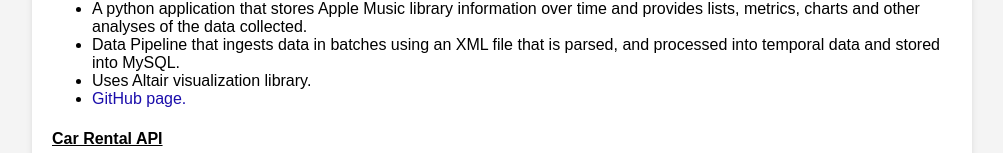
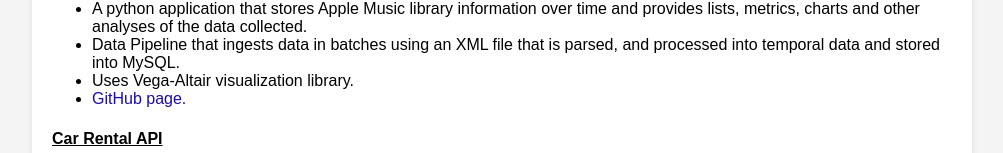
Before and after one commit to wennbergsmithe/my-resume, a React (Create React App) app: page / in a window 1280 px wide. Shown: the part 1570-1723 px from the top of the page, without its empty margins (138-1141 px from the left). Built offline with nearby package versions, Linux system fonts and the light colour scheme.

Commit message:
update project item

```diff
--- a/src/App.js
+++ b/src/App.js
@@ -167,7 +167,7 @@ function App() {
             <ul className='project-info'>
               <li>A python application that stores Apple Music library information over time and provides lists, metrics, charts and other analyses of the data collected.</li>
               <li>Data Pipeline that ingests data in batches using an XML file that is parsed, and processed into temporal data and stored into MySQL.</li>
-              <li>Uses Altair visualization library.</li>
+              <li>Uses Vega-Altair visualization library.</li>
               <li><a href='https://github.com/wennbergsmithe/LibraryAnalyzer' target='_blank' rel="noopener noreferrer">GitHub page.</a></li>
             </ul>
 
```
